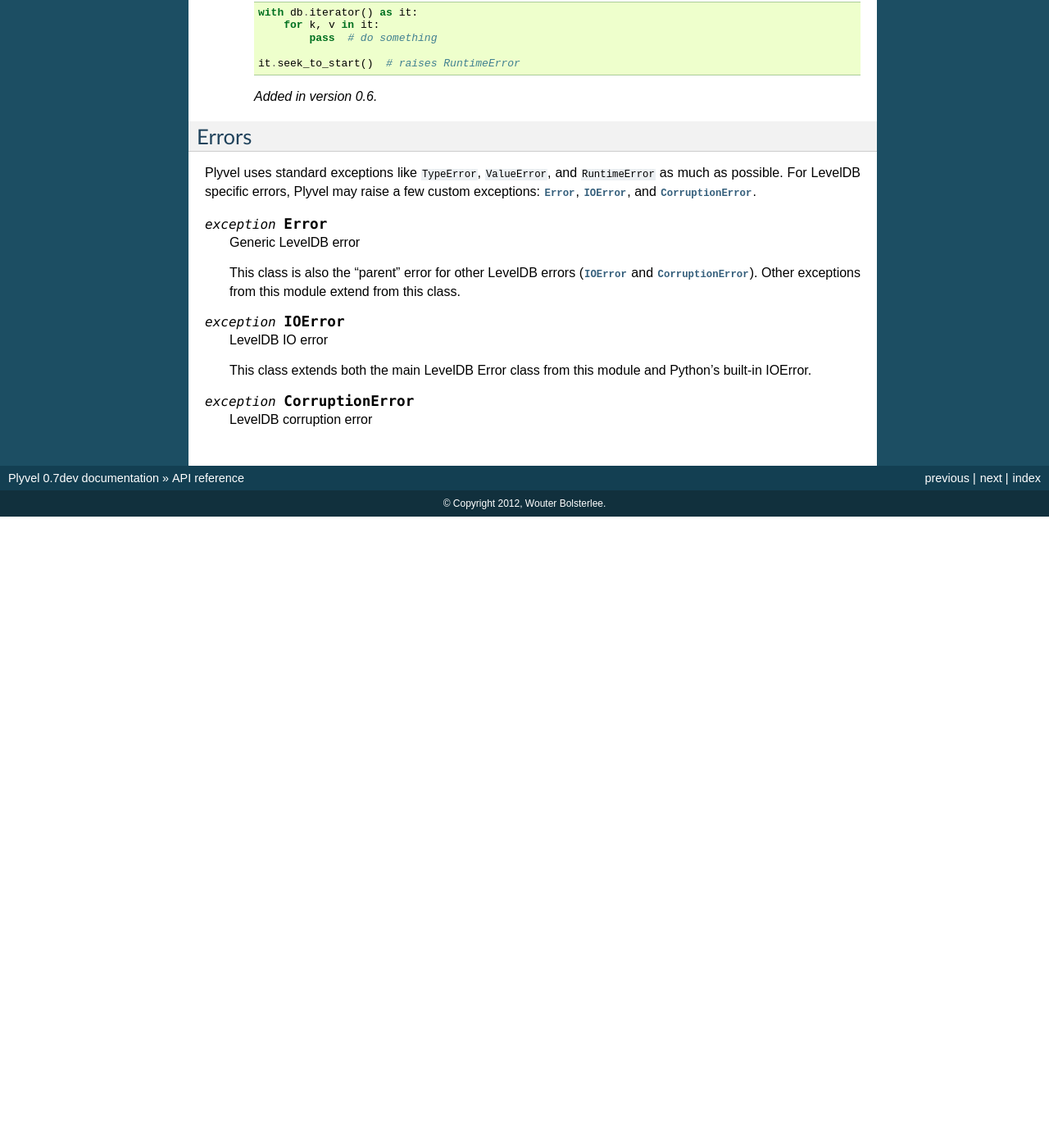
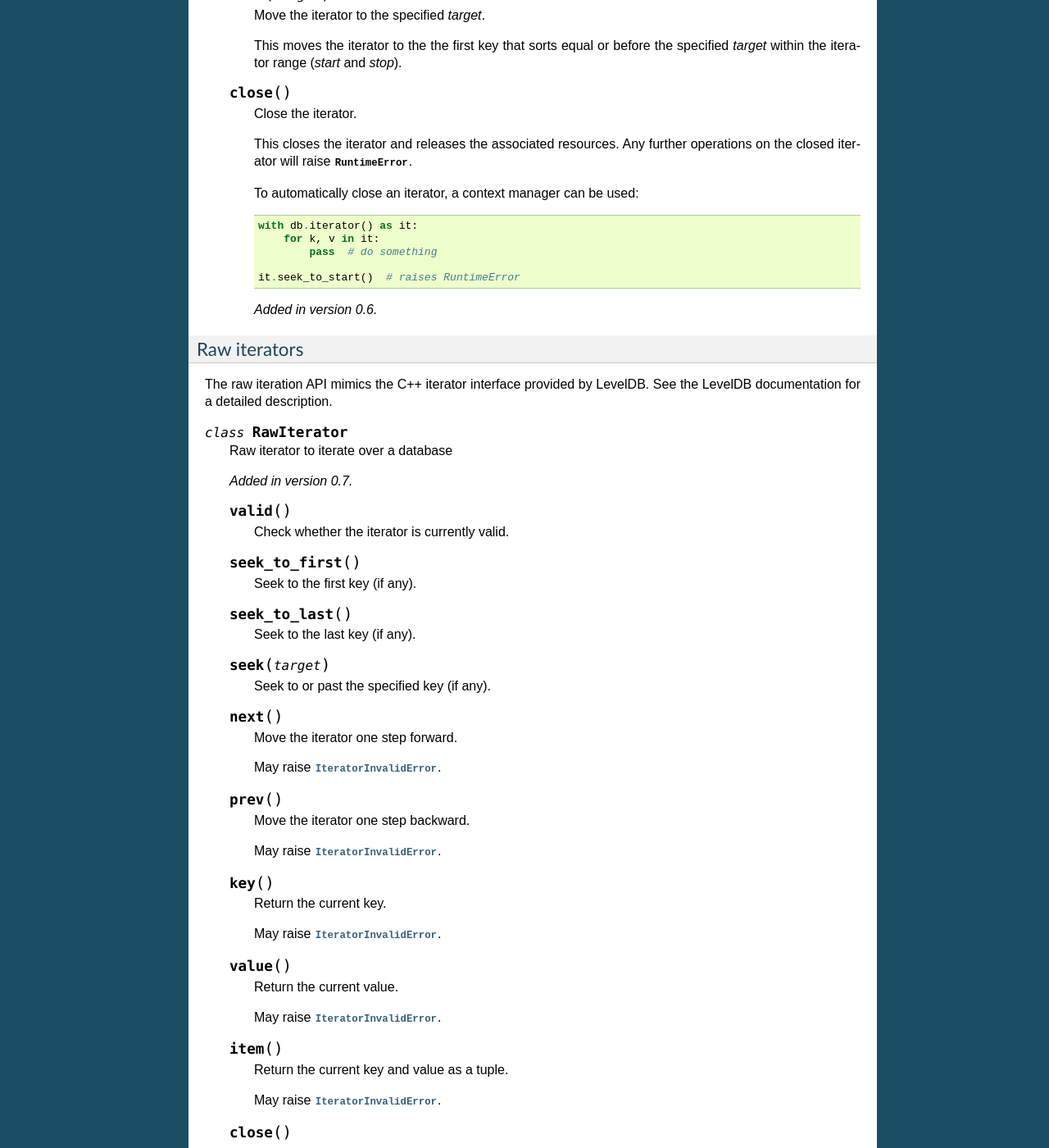
Before and after one commit to wbolster/plyvel, a Sphinx documentation site: the page built from doc/api.rst, in a window 1280 px wide and 1400 px high, scrolled down 7742 px. Shown: the whole window at 82% size. Built offline with Sphinx 7.4.7, drawn with Linux system fonts in a browser that asks for light colours; before the commit the page ends 8372 px from its top, so only the background shows below that; some of the changed text lies outside the part shown.

Commit message:
Write user guide and API docs for raw iterators
See issue #17.

```diff
--- a/NEWS.rst
+++ b/NEWS.rst
@@ -7,7 +7,9 @@ Plyvel 0.7
 
 Release date: *not yet released*
 
-* New raw_iterator API (TODO: no docs yet)
+* New raw iterator API that mimics the LevelDB C++ interface. See
+  :py:meth:`DB.raw_iterator()` and :py:class:`RawIterator`. (`issue #17
+  <https://github.com/wbolster/plyvel/issues/17>`_)
 
 * Migrate to `pytest` and `tox` for testing (`issue #24
   <https://github.com/wbolster/plyvel/issues/24>`_)
--- a/doc/api.rst
+++ b/doc/api.rst
@@ -176,6 +176,13 @@ LevelDB database.
       :param bool fill_cache: whether to fill the cache
       :return: new :py:class:`Iterator` instance
       :rtype: :py:class:`Iterator`
+
+
+   .. py:method:: raw_iterator(verify_checksums=False, fill_cache=True)
+
+      Create a new :py:class:`RawIterator` instance for this database.
+
+      See the :py:class:`RawIterator` API for more information.
 
 
    .. py:method:: snapshot()
@@ -425,8 +432,18 @@ Snapshot
       Same as :py:meth:`DB.iterator`, but operates on the snapshot instead.
 
 
+   .. py:method:: raw_iterator(...)
+
+      Create a new :py:class:`RawIterator` instance for this snapshot.
+
+      Same as :py:meth:`DB.raw_iterator`, but operates on the snapshot instead.
+
+
 Iterator
 ========
+
+Regular iterators
+-----------------
 
 Plyvel's :py:class:`Iterator` is intended to be used like a normal Python
 iterator, so you can just use a standard ``for`` loop to iterate over it.
@@ -498,14 +515,76 @@ Directly invoking methods on the :py:class:`Iterator` returned by
 
       .. versionadded:: 0.6
 
+Raw iterators
+-------------
+
+The raw iteration API mimics the C++ iterator interface provided by LevelDB.
+See the LevelDB documentation for a detailed description.
+
+.. py:class:: RawIterator
+
+   Raw iterator to iterate over a database
+
+   .. versionadded:: 0.7
+
+   .. py:method:: valid()
+
+      Check whether the iterator is currently valid.
+
+   .. py:method:: seek_to_first()
+
+      Seek to the first key (if any).
+
+   .. py:method:: seek_to_last()
+
+      Seek to the last key (if any).
+
+   .. py:method:: seek(target)
+
+      Seek to or past the specified key (if any).
+
+   .. py:method:: next()
+
+      Move the iterator one step forward.
+
+      May raise :py:exc:`IteratorInvalidError`.
+
+   .. py:method:: prev()
+
+      Move the iterator one step backward.
+
+      May raise :py:exc:`IteratorInvalidError`.
+
+   .. py:method:: key()
+
+      Return the current key.
+
+      May raise :py:exc:`IteratorInvalidError`.
+
+   .. py:method:: value()
+
+      Return the current value.
+
+      May raise :py:exc:`IteratorInvalidError`.
+
+   .. py:method:: item()
+
+      Return the current key and value as a tuple.
+
+      May raise :py:exc:`IteratorInvalidError`.
+
+   .. py:method:: close()
+
+      Close the iterator. Can also be accomplished using a context manager.
+      See :py:meth:`Iterator.close`.
+
 
 Errors
 ======
 
 Plyvel uses standard exceptions like ``TypeError``, ``ValueError``, and
 ``RuntimeError`` as much as possible. For LevelDB specific errors, Plyvel may
-raise a few custom exceptions: :py:class:`Error`, :py:class:`IOError`, and
-:py:class:`CorruptionError`.
+raise a few custom exceptions, which are described below.
 
 .. py:exception:: Error
 
@@ -529,4 +608,9 @@ raise a few custom exceptions: :py:class:`Error`, :py:class:`IOError`, and
    LevelDB corruption error
 
 
+.. py:exception:: IteratorInvalidError
+
+   Used by :py:class:`RawIterator` to signal invalid iterator state.
+
+
 .. vim: set tabstop=3 shiftwidth=3:
```
Also changed, not shown: doc/user.rst (+9 -0 lines).
